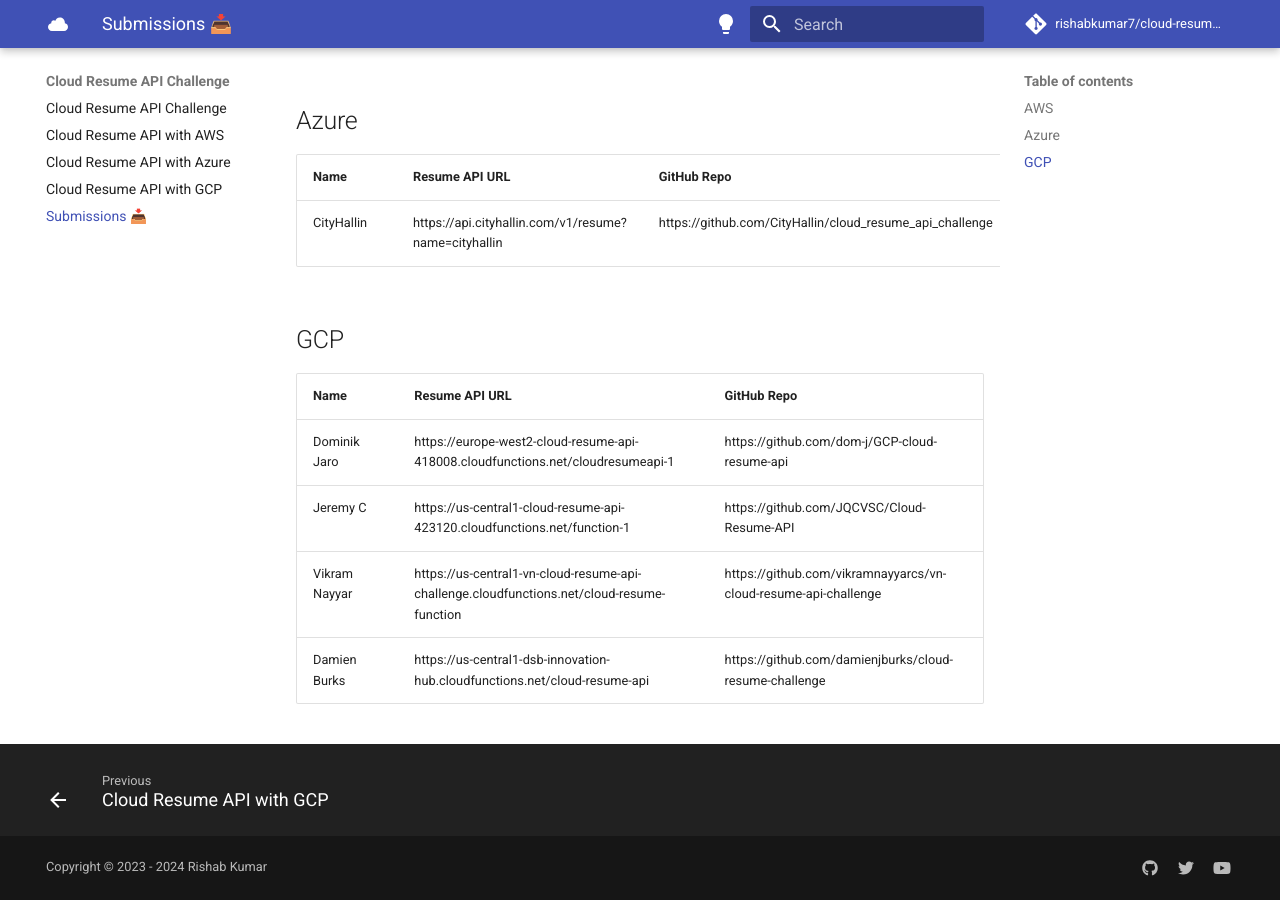
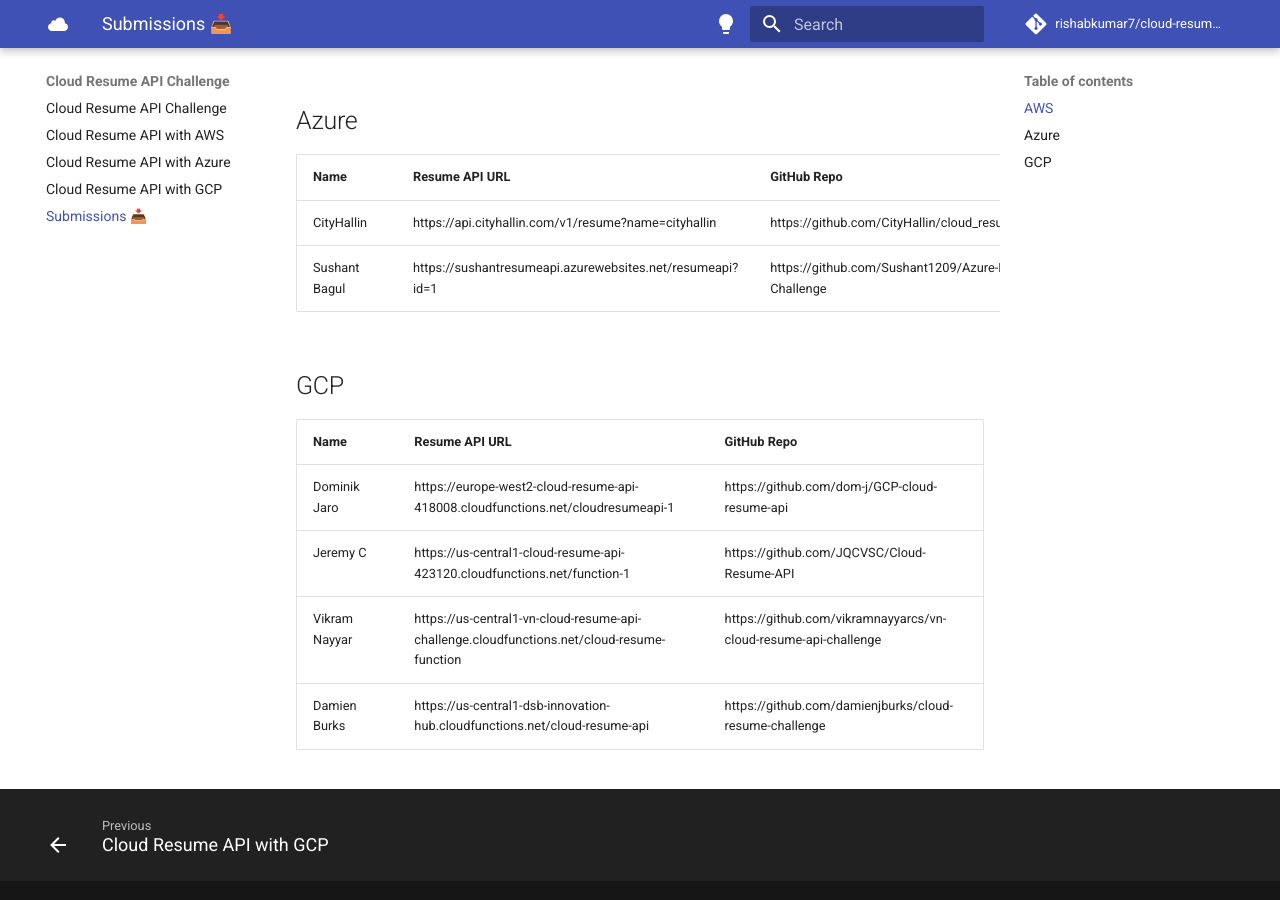
Before and after one commit to rishabkumar7/cloud-resume-api, an MkDocs documentation site: the page built from docs/submissions.md, in a window 1280 px wide and 900 px high, scrolled down 711 px. Built offline with MkDocs 1.6.1 and Material for MkDocs 9.7.7, drawn with Linux system fonts in a browser that asks for light colours; comment, search, counter and statistics services are not loaded.

Commit message:
Update submissions.md
Added my submission.

```diff
--- a/docs/submissions.md
+++ b/docs/submissions.md
@@ -18,6 +18,7 @@
 | Name         | Resume API URL | GitHub Repo |
 | ------------ | -------------- | ----------- |
 | CityHallin | https://api.cityhallin.com/v1/resume?name=cityhallin | https://github.com/CityHallin/cloud_resume_api_challenge |
+| Sushant Bagul | https://sushantresumeapi.azurewebsites.net/resumeapi?id=1 | https://github.com/Sushant1209/Azure-Resume-API-Challenge |
 
 ## GCP
 
```
